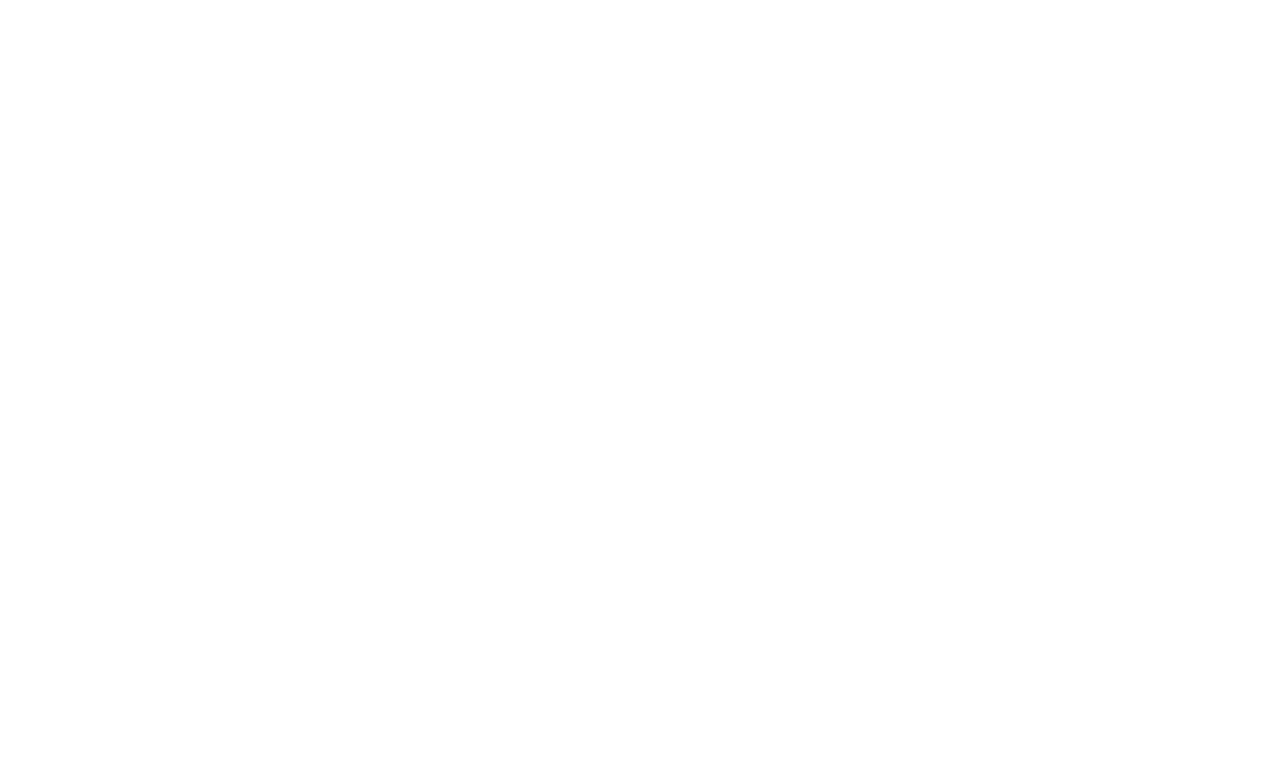
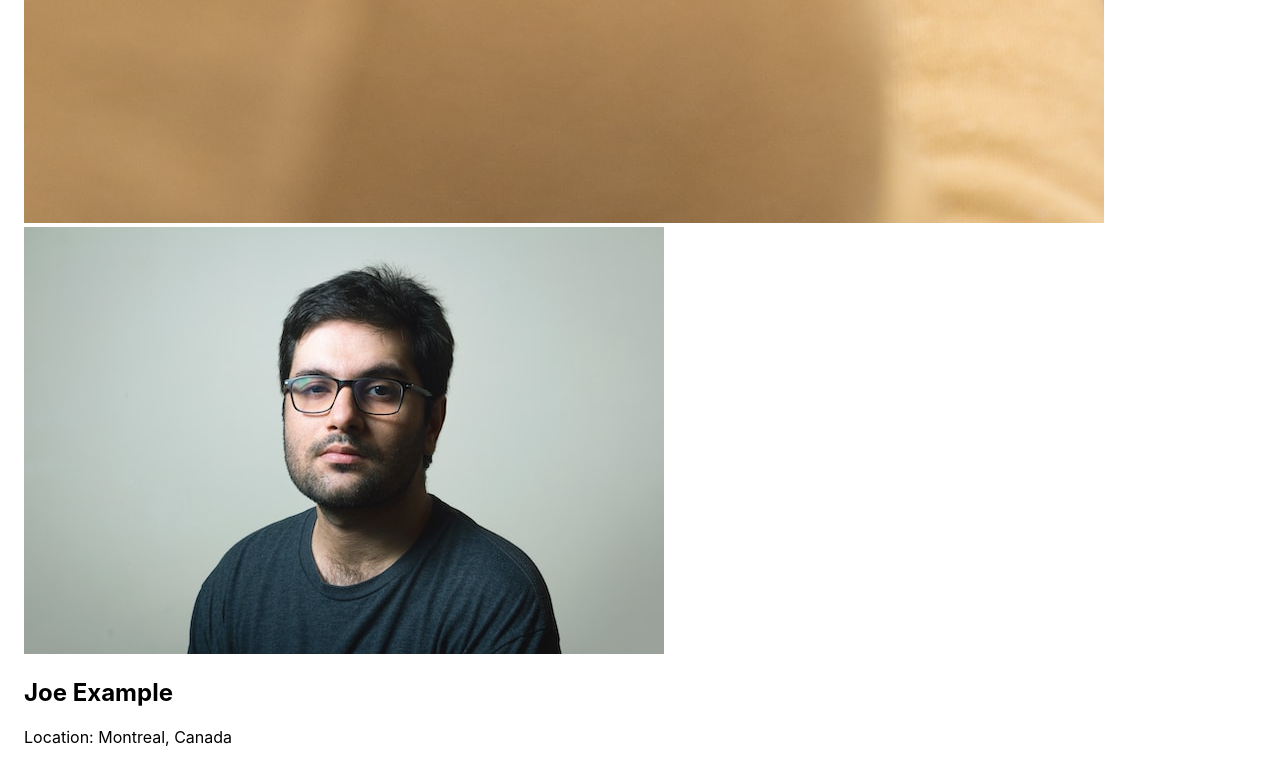
Before and after one commit to arpipatel-ap/Photolabs, a React (Create React App) app in the folder frontend/: page / in a window 1280 px wide. Shown: the part 1722-2493 px from the top of the page. Before the commit the page ends 800 px from the top, so only its background shows below. Built offline with nearby package versions, Linux system fonts and the light colour scheme; the HTML template or start-up script is replaced by a standard one.

Commit message:
add photo-list-item

```diff
--- a/frontend/src/App.jsx
+++ b/frontend/src/App.jsx
@@ -1,13 +1,31 @@
 import React from 'react';
-
 import PhotoListItem from './components/PhotoListItem';
 import './App.scss';
+
+
+const sampleDataForPhotoListItem = {
+  id: "1",
+  location: {
+    city: "Montreal",
+    country: "Canada",
+  },
+  imageSource: `${process.env.PUBLIC_URL}/Image-1-Regular.jpeg`,
+  username: "Joe Example",
+  profile: `${process.env.PUBLIC_URL}/profile-1.jpg`,
+};
+
 
 // Note: Rendering a single component to build components in isolation
 const App = () => {
   return (
     <div className="App">
-      <PhotoListItem/>
+      <PhotoListItem
+       imageSource={sampleDataForPhotoListItem.imageSource}
+       profile={sampleDataForPhotoListItem.profile}
+       username={sampleDataForPhotoListItem.username}
+       location={sampleDataForPhotoListItem.location}
+       id={sampleDataForPhotoListItem.id}
+      />
     </div>
   );
 };
--- a/frontend/src/components/PhotoListItem.jsx
+++ b/frontend/src/components/PhotoListItem.jsx
@@ -1,21 +1,17 @@
 import React from "react";
-
 import "../styles/PhotoListItem.scss";
 
-
-const sampleDataForPhotoListItem = {
-  id: "1",
-  location: {
-    city: "Montreal",
-    country: "Canada",
-  },
-  imageSource: `${process.env.PUBLIC_URL}/Image-1-Regular.jpeg`,
-  username: "Joe Example",
-  profile: `${process.env.PUBLIC_URL}/profile-1.jpg`,
-};
-
-const PhotoListItem = () => {
-  /* Insert React */
+const PhotoListItem = ({ username, imageSource, id, location, profile }) => {
+  return (
+    <div>
+      <img src={imageSource} alt ="Image" />
+      <img src={profile} alt= "Profile" />
+      <div>
+        <h2>{username}</h2>
+        <p>Location: {location.city}, {location.country}</p>
+      </div>
+    </div>
+  );
 };
 
 export default PhotoListItem;
```
Also changed, not shown: 1 other file (tests, documents, lock files or other folders).
